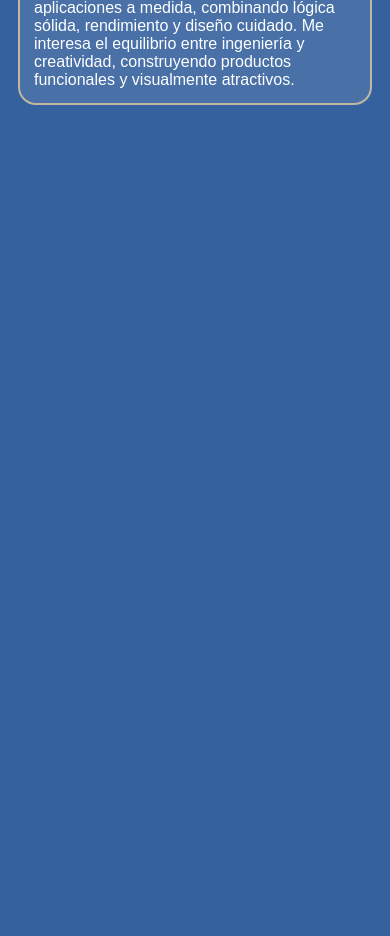
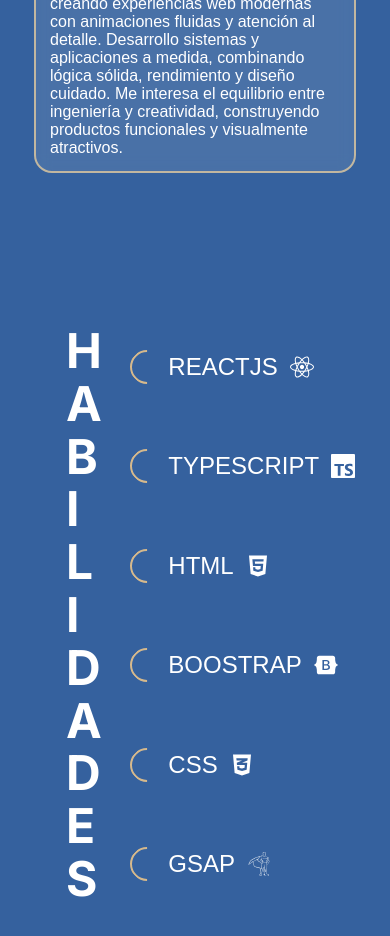
Before and after one commit to alexBeltramella/Portfolio-AlexBeltramella, a React (Vite) app: page / in a window 390 px wide. Shown: the part 1040-1976 px from the top of the page. Built offline with nearby package versions, Linux system fonts and the light colour scheme; a web font is replaced by a local one.

Commit message:
arreglando seccion habilidades

```diff
--- a/src/css/AboutMe.css
+++ b/src/css/AboutMe.css
@@ -96,11 +96,14 @@
     }
 
     .aboutMe-info {
+        padding: 32px 16px;
         position: relative;
         top: auto;
         left: auto;
         max-width: 100%;
         gap: 16px;
+        justify-content: center;
+        align-items: center;
     }
 
     .aboutMe-info > h2 {
@@ -116,11 +119,7 @@
     }
 
     .aboutMe-zuzu {
-        position: relative;
-        top: auto;
-        left: auto;
-        justify-content: center;
-        height: auto;
+        display: none;
     }
 
     .zuzu-img {
--- a/src/css/habilidades.css
+++ b/src/css/habilidades.css
@@ -135,16 +135,16 @@
 
 @media (max-width: 640px) {
     .hab-layout {
-        padding: 24px 16px;
+        padding: 100px 16px;
         height: 100%;
     }
 
-
     .hab-container {
         display: grid;
-        grid-template-columns: repeat(3, minmax(0, 1fr));
-        gap: 16px;
+        grid-template-columns: minmax(18px, auto) minmax(0, 1fr);
+        gap: 16px 24px;
         align-items: stretch;
+        padding-left: 50px;
     }
 
     .hab-1,
@@ -154,45 +154,55 @@
     }
 
     .hab-title {
-        grid-column: 1 / -1;
+        grid-column: 1;
+        grid-row: 1 / span 6;
+        order: -1;
+        display: flex;
+        justify-content: center;
+        align-items: center;
     }
 
     .hab-title > h2 {
-        font-size: clamp(34px, 10vw, 44px);
-        padding: 0 0 8px;
-        text-align: center;
+        inline-size: 1ch;
+        word-break: break-all;
+        font-size: clamp(48px, 4.2vw, 22px);
+        padding: 0;
+        text-align: start;
+        line-height: 1.1;
     }
 
     .hab {
+        grid-column: 2;
         width: 100%;
         min-height: 48px;
         justify-content: flex-start;
         gap: 4px;
-        padding: 8px 4px;
+        padding: 8px 8px;
     }
 
     .hab::before {
         content: "";
-        width: 20px;
-        height: 20px;
+        width: 30px;
+        height: 30px;
         border: 2px solid transparent;
         border-left: 2px solid #d6b98c;
         border-top: 2px solid #d6b98c;
         border-radius: 50%;
         transform: rotate(-45deg);
-        flex: 0 0 20px;
+        flex: 0 0 30px;
         order: 1;
     }
 
     .hab-icon {
         display: inline-flex;
-        font-size: 16px;
+        font-size: 24px;
         flex-shrink: 0;
         order: 3;
+        margin-left: 8px;
     }
 
     .hab > span {
-        font-size: clamp(12px, 3.2vw, 15px);
+        font-size: clamp(24px, 3.2vw, 15px);
         line-height: 1;
         order: 2;
     }
--- a/src/css/horizontalScroll.css
+++ b/src/css/horizontalScroll.css
@@ -20,7 +20,6 @@ html, body {
 }
 
 .horizontal-section .panel {
-    height: 100vh;
     flex: 0 0 100vw;
     width: 100vw;
     position: relative;
@@ -80,8 +79,7 @@ html, body {
     .panel{
         width: 100%;
         flex: 0 0 auto;
-        height: auto;
-        min-height: 100dvh;
+        height: 100%;
         overflow: visible;
     }
 }
```
